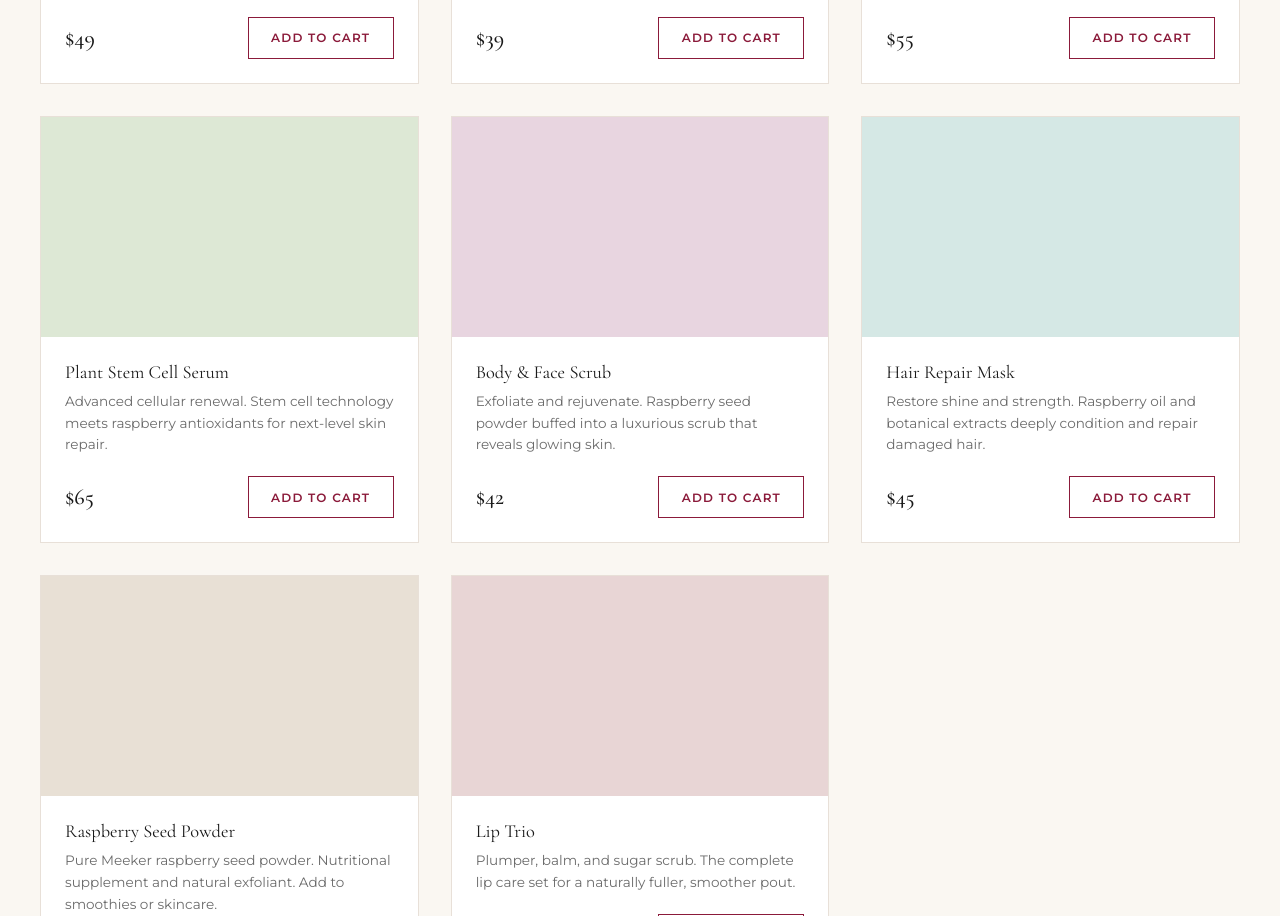
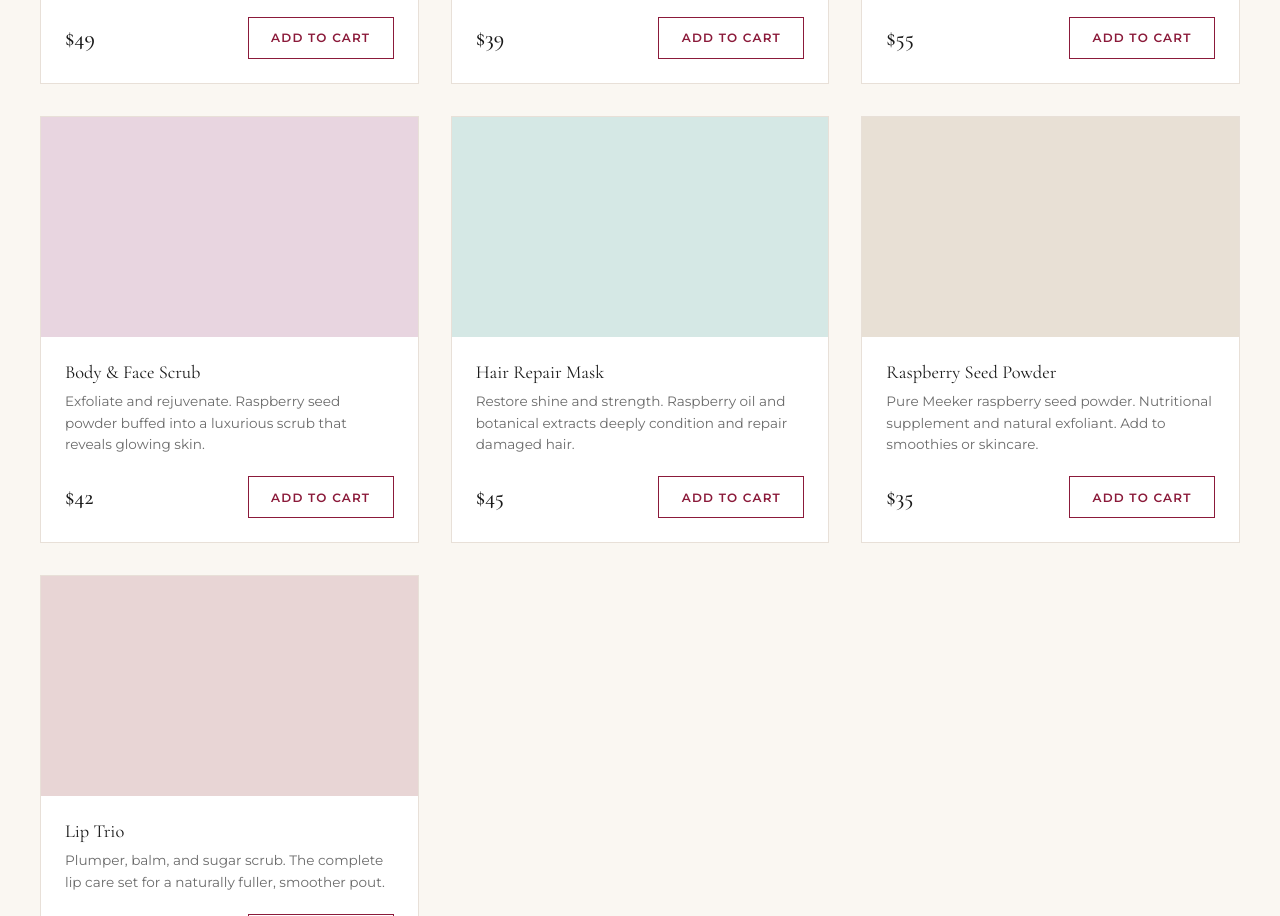
Before and after one commit to selahsiteservices/Raspex, a plain HTML site: page index.html in a window 1280 px wide. Shown: the part 1842-2758 px from the top of the page. Drawn offline with nearby package versions, Linux system fonts and the light colour scheme.

Commit message:
Remove Plant Stem Cell Serum from product lineup

```diff
--- a/index.html
+++ b/index.html
@@ -100,18 +100,6 @@
             <div class="product-footer">
               <span class="price">$55</span>
               <a href="#" class="btn-secondary" data-product="Raspberry Seed Oil" data-price="55">Add to Cart</a>
-            </div>
-          </div>
-        </div>
-
-        <div class="product-card">
-          <div class="product-img placeholder-img" style="background:#dde8d5;"></div>
-          <div class="product-info">
-            <h3>Plant Stem Cell Serum</h3>
-            <p>Advanced cellular renewal. Stem cell technology meets raspberry antioxidants for next-level skin repair.</p>
-            <div class="product-footer">
-              <span class="price">$65</span>
-              <a href="#" class="btn-secondary" data-product="Plant Stem Cell Serum" data-price="65">Add to Cart</a>
             </div>
           </div>
         </div>
--- a/netlify/functions/create-checkout.js
+++ b/netlify/functions/create-checkout.js
@@ -4,8 +4,7 @@ const PRODUCTS = {
   'Anti-Aging Night Cream': 4900,
   'Facial Cleanser': 3900,
   'Raspberry Seed Oil': 5500,
-  'Plant Stem Cell Serum': 6500,
-  'Body & Face Scrub': 4200,
+'Body & Face Scrub': 4200,
   'Hair Repair Mask': 4500,
   'Raspberry Seed Powder': 3500,
   'Lip Trio': 3800,
```
